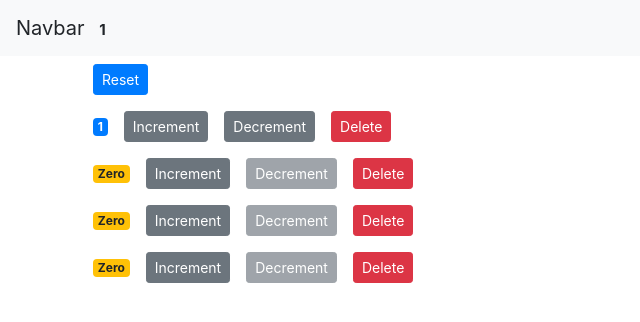
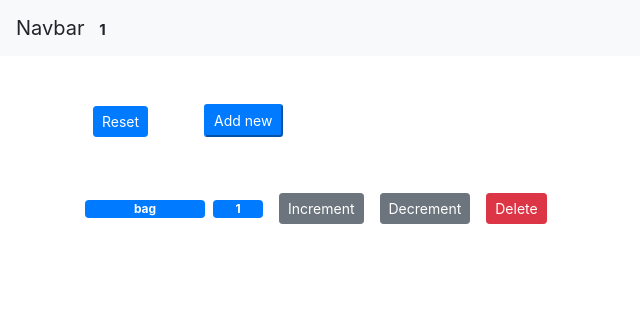
Before and after one commit to grzegorzperkowski/ReactCounterApp, a React (Create React App) app in the folder counter-app/: page / in a window 1280 px wide. Shown: the top 322 px of the page, without its empty margins (0-640 px from the left). Built offline with nearby package versions, Linux system fonts and the light colour scheme.

Commit message:
update layout

```diff
--- a/counter-app/src/App.js
+++ b/counter-app/src/App.js
@@ -3,15 +3,26 @@ import NavBar from "./components/navbar";
 import "./App.css";
 import Counters from "./components/counters";
 
+const things = require("./things");
+
 class App extends Component {
   state = {
-    counters: [
-      { id: 1, value: 1 },
-      { id: 2, value: 0 },
-      { id: 3, value: 0 },
-      { id: 4, value: 0 }
-    ]
+    Things: [...things],
+    counters: this.getInitCounters()
   };
+
+  getInitCounters() {
+    const id = 1;
+    return [{ id, value: 1, name: things[id] }];
+  }
+
+  componentDidMount() {
+    const counters = this.state.counters.map(e => ({
+      ...e,
+      name: things[e.id]
+    }));
+    this.setState({ counters });
+  }
 
   handleIncrement = counter => {
     const counters = [...this.state.counters];
@@ -30,10 +41,16 @@ class App extends Component {
   };
 
   handleReset = () => {
-    const counters = this.state.counters.map(c => {
-      c.value = 0;
-      return c;
-    });
+    const counters = this.getInitCounters();
+    this.setState({ counters });
+  };
+
+  handleAdd = () => {
+    const id = Math.max(this.state.counters.length) + 1;
+    const counters = [
+      ...this.state.counters,
+      { id, value: 1, name: this.state.Things[id] }
+    ];
     this.setState({ counters });
   };
 
@@ -55,6 +72,7 @@ class App extends Component {
             onDelete={this.handleDelete}
             onIncrement={this.handleIncrement}
             onDecrement={this.handleDecrement}
+            onAdd={this.handleAdd}
           />
         </main>
       </React.Fragment>
--- a/counter-app/src/components/counter.jsx
+++ b/counter-app/src/components/counter.jsx
@@ -5,8 +5,14 @@ class Counter extends Component {
     const disabledIncrementButton = this.props.counter.value < 1;
 
     return (
-      <div>
-        <span className={this.getBadgeClasses()}> {this.formatCount()}</span>
+      <div style={{ width: "100%" }}>
+        <span className={this.getItemNameClasses()} style={{ width: 120 }}>
+          {this.props.counter.name}
+        </span>
+
+        <span className={this.getCountClasses()} style={{ width: 50 }}>
+          {this.formatCount()}
+        </span>
         <button
           onClick={() => this.props.onIncrement(this.props.counter)}
           className="btn btn-secondary btn-sm m-2"
@@ -30,14 +36,25 @@ class Counter extends Component {
     );
   }
 
-  getBadgeClasses() {
+  getCountClasses() {
     let classes = "badge m-2 badge";
     classes += this.props.counter.value === 0 ? "-warning" : "-primary";
     return classes;
   }
 
+  getItemNameClasses() {
+    let classes = "badge m-20 badge";
+    classes += this.props.counter.value === 0 ? "-warning" : "-primary";
+    return classes;
+  }
+
   formatCount() {
+    console.log("formatCount", this.props.counter);
     return this.props.counter.value === 0 ? "Zero" : this.props.counter.value;
+  }
+
+  getName() {
+    return this.props.counter.name;
   }
 }
 
--- a/counter-app/src/components/counters.jsx
+++ b/counter-app/src/components/counters.jsx
@@ -5,14 +5,18 @@ class Counters extends Component {
     const {
       onReset,
       onDelete,
+      onAdd,
       onIncrement,
       onDecrement,
       counters
     } = this.props;
     return (
-      <div>
+      <React.Fragment>
         <button onClick={onReset} className="btn btn-primary btn-sm m-2">
           Reset
+        </button>
+        <button onClick={onAdd} className="btn-primary btn-sm m-5">
+          Add new
         </button>
 
         {counters.map(counter => (
@@ -24,7 +28,7 @@ class Counters extends Component {
             counter={counter}
           />
         ))}
-      </div>
+      </React.Fragment>
     );
   }
 }
```
